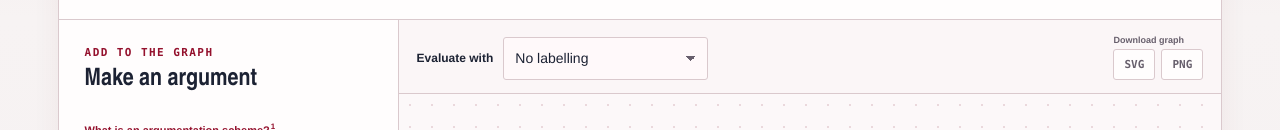
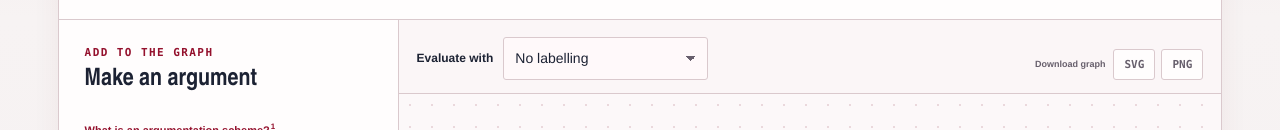
Before and after one commit to HumphreyCurtis/Argupedia-Prototype, a website built with Vite: page index.html in a window 1280 px wide. Shown: the part 292-422 px from the top of the page. Built offline with nearby package versions, Linux system fonts and the light colour scheme.

Commit message:
Align graph download controls

```diff
--- a/src/styles.css
+++ b/src/styles.css
@@ -93,8 +93,8 @@ select { appearance: none; background-image: linear-gradient(45deg,transparent 5
 .graph-actions { display: flex; align-items: center; margin-left: auto; }
 .graph-view-controls { position: absolute; right: 15px; bottom: 15px; z-index: 2; display: flex; align-items: center; gap: 9px; padding: 5px 6px 5px 10px; background: rgba(255,255,255,.94); border: 1px solid var(--line); border-radius: 3px; box-shadow: 0 2px 8px rgba(21,34,56,.07); }
 .graph-control-divider { align-self: stretch; width: 1px; background: var(--line); }
-.graph-export-controls { display: grid; grid-template-columns: repeat(2, 42px); gap: 4px 6px; }
-.graph-export-controls > span { grid-column: 1 / -1; color: var(--muted); font-size: 9px; font-weight: 650; line-height: 1; white-space: nowrap; }
+.graph-export-controls { display: flex; align-items: center; gap: 6px; }
+.graph-export-controls > span { margin-right: 2px; color: var(--muted); font-size: 9px; font-weight: 650; line-height: 1; white-space: nowrap; }
 .graph-export-controls .icon-button { height: 31px; }
 .graph-hint { align-self: center; margin-right: 4px; color: var(--muted); font-size: 10px; white-space: nowrap; }
 .icon-button { height: 37px; min-width: 42px; color: var(--muted); background: var(--white); border: 1px solid var(--line); border-radius: 3px; cursor: pointer; font: 700 11px/1 var(--mono); }
```
Also changed, not shown: public/assets/argupedia-graph.png, public/assets/argupedia-social-preview.png, public/assets/argupedia-workspace.png.
